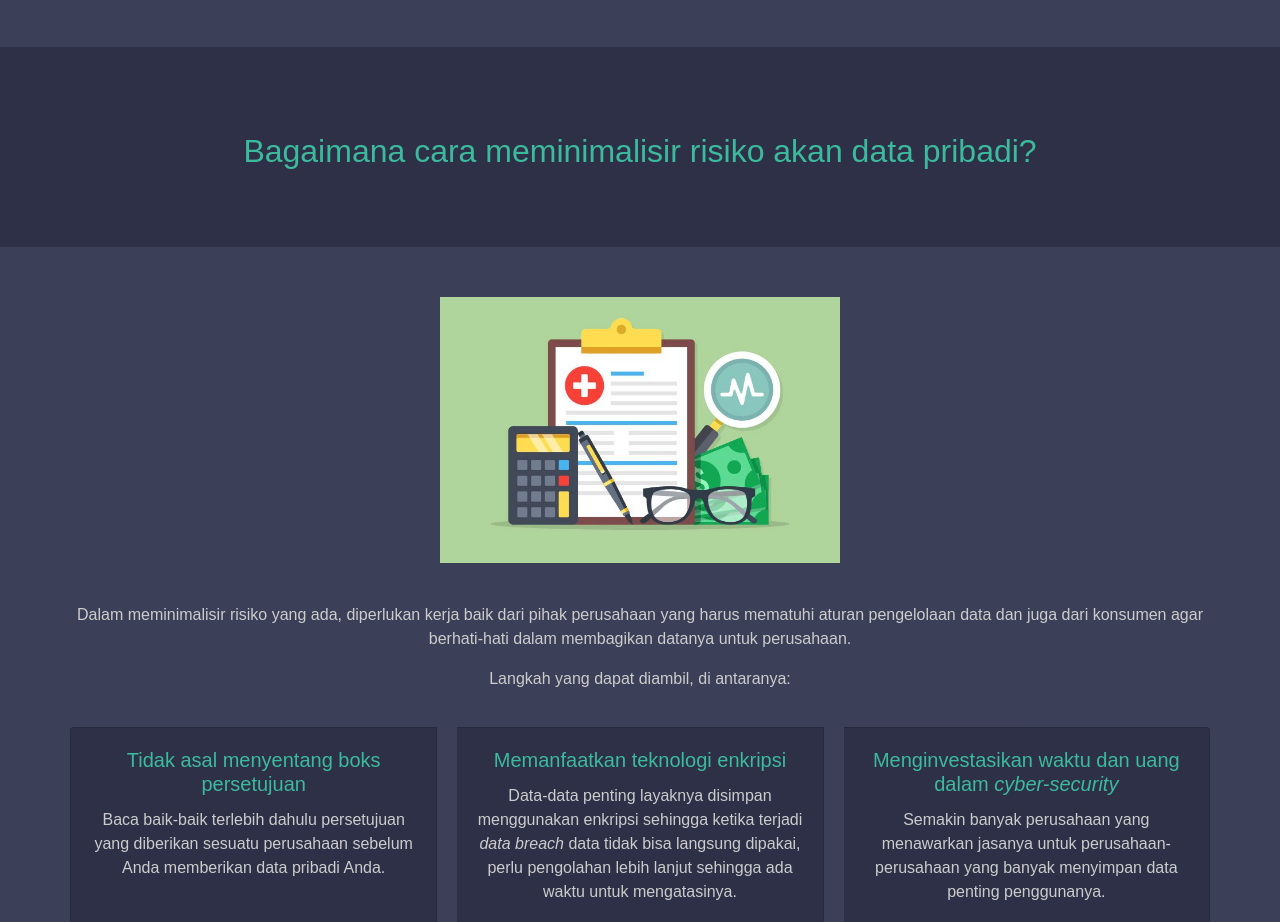
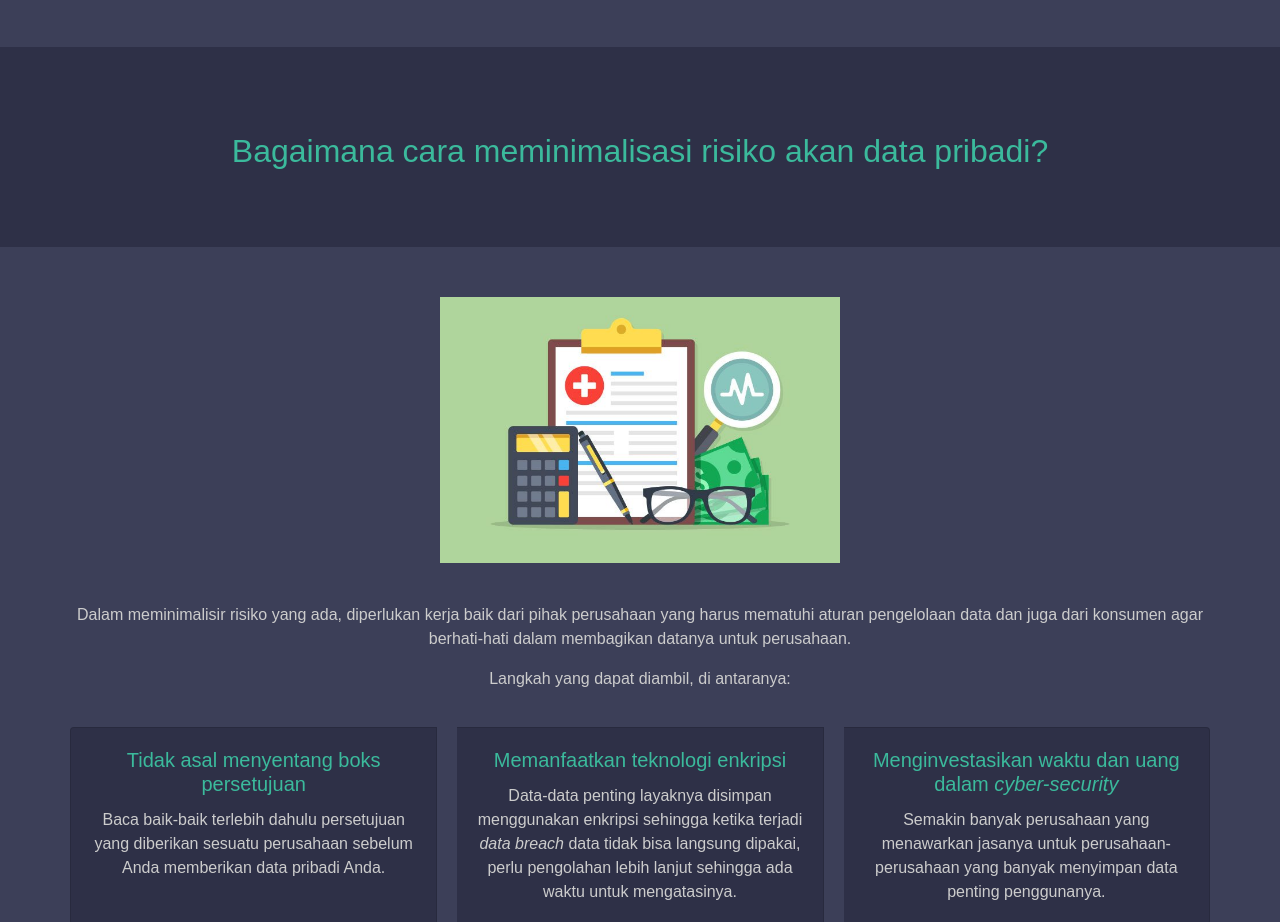
Before and after one commit to acomarcho/data-privacy, a plain HTML site: page index.html in a window 1280 px wide. Shown: the part 2007-2929 px from the top of the page. Drawn offline with nearby package versions, Linux system fonts and the light colour scheme; a web font is replaced by a local one.

Commit message:
Update index.html

```diff
--- a/index.html
+++ b/index.html
@@ -136,7 +136,7 @@
 		</div>
 		<div class="mcontainer" id="how">
 			<div class="box1">
-				<h2>Bagaimana cara meminimalisir risiko akan data pribadi?</h2>
+				<h2>Bagaimana cara meminimalisasi risiko akan data pribadi?</h2>
 			</div>
 		</div>
 		<div class="mcontainer">
```
